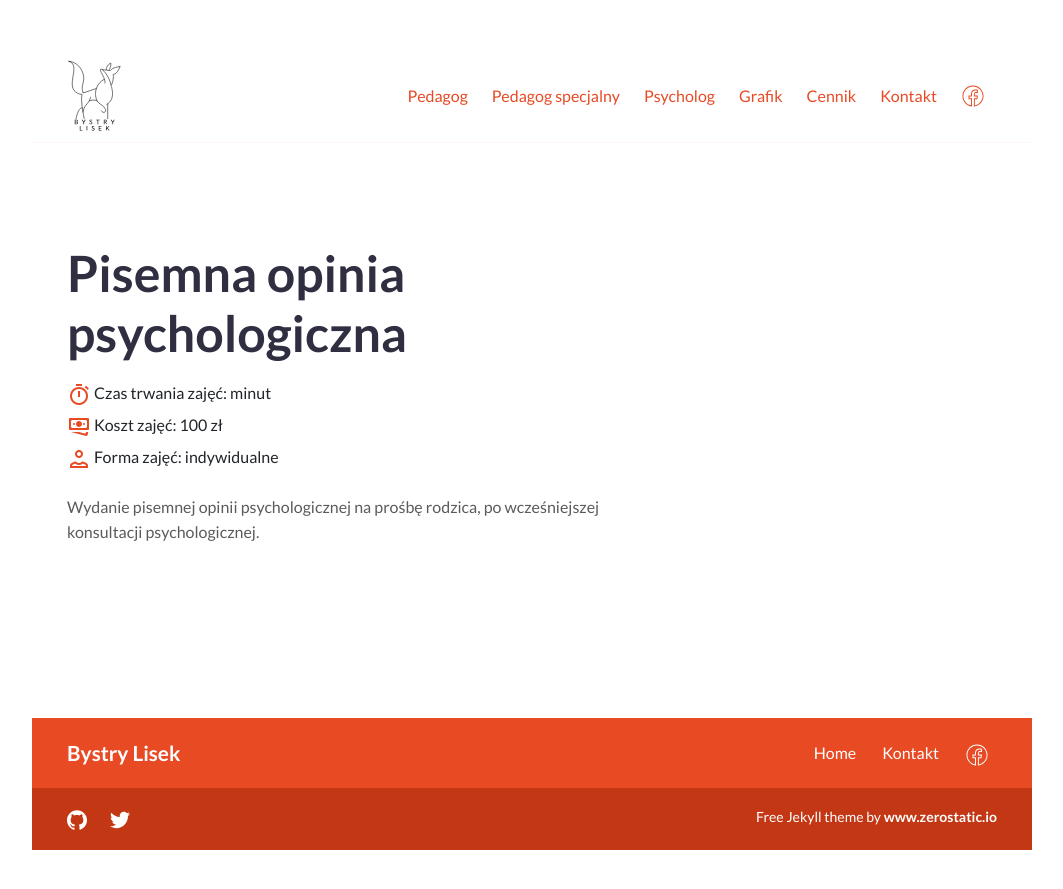
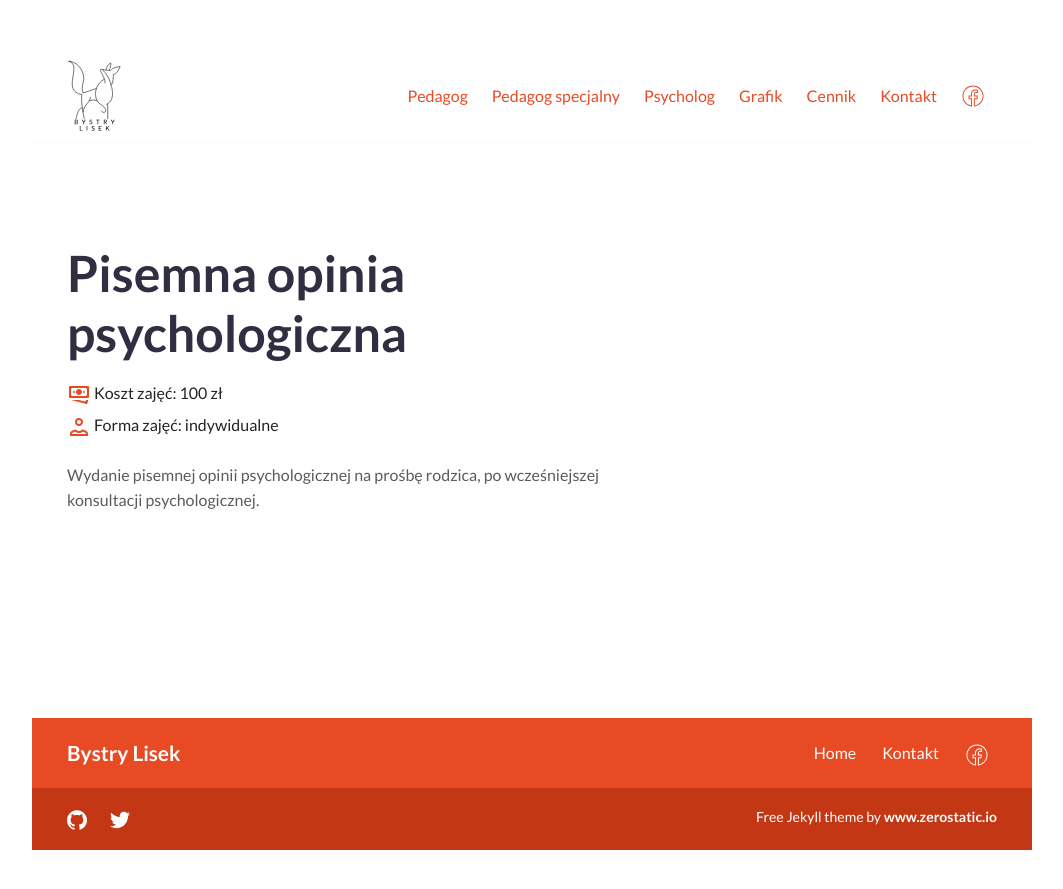
Before and after one commit to pawelkrysiak/bystrylisek, a Jekyll site: the page built from _services/pisemna-opinia-psychologiczna.md, in a window 1280 px wide. Shown: the top 889 px of the page, without its empty margins (108-1171 px from the left). Built offline with Jekyll 4.4.1, drawn with Linux system fonts in a browser that asks for light colours.

Commit message:
update layouts for service(s) when there is no time

```diff
--- a/_layouts/service.html
+++ b/_layouts/service.html
@@ -9,7 +9,9 @@ bodyClass: page-services-single
       <div class="service service-single">
         <h1 class="title">{{ page.title }}</h1>
         <div class="service-meta">
+          {% if page.time %}
           <div class="service-time"><img src="{{ 'images/services/time.png' | relative_url }}"> Czas trwania zajęć: {{ page.time }} minut</div>
+          {% endif %}
           <div class="service-price"><img src="{{ 'images/services/money.png' | relative_url }}"> Koszt zajęć: {{ page.price }} zł</div>
           <div class="service-group"><img src="{{ 'images/services/person.png' | relative_url }}"> Forma zajęć: {% if page.group %} grupowe do {{ page.group }} uczestników {% else %} indywidualne {% endif %}</div>
         </div>
--- a/_layouts/services.html
+++ b/_layouts/services.html
@@ -28,7 +28,9 @@ bodyClass: page-services-list
             <a href="{{ service.url | relative_url }}">{{ service.title }}</a>
           </h2>
           <div class="service-meta row justify-content-start">
+            {% if service.time %}
             <div class="service-time col-sm-auto"><img src="{{ 'images/services/time.png' | relative_url }}"> {{ service.time }} minut</div>
+            {% endif %}
             <div class="service-price col-sm-auto"><img src="{{ 'images/services/money.png' | relative_url }}"> {{ service.price }} zł</div>
             <div class="service-group col-sm-auto"><img src="{{ 'images/services/person.png' | relative_url }}"> {% if service.group %} do {{ service.group }} uczestników {% else %} indywidualne {% endif %}</div>
           </div>
```
